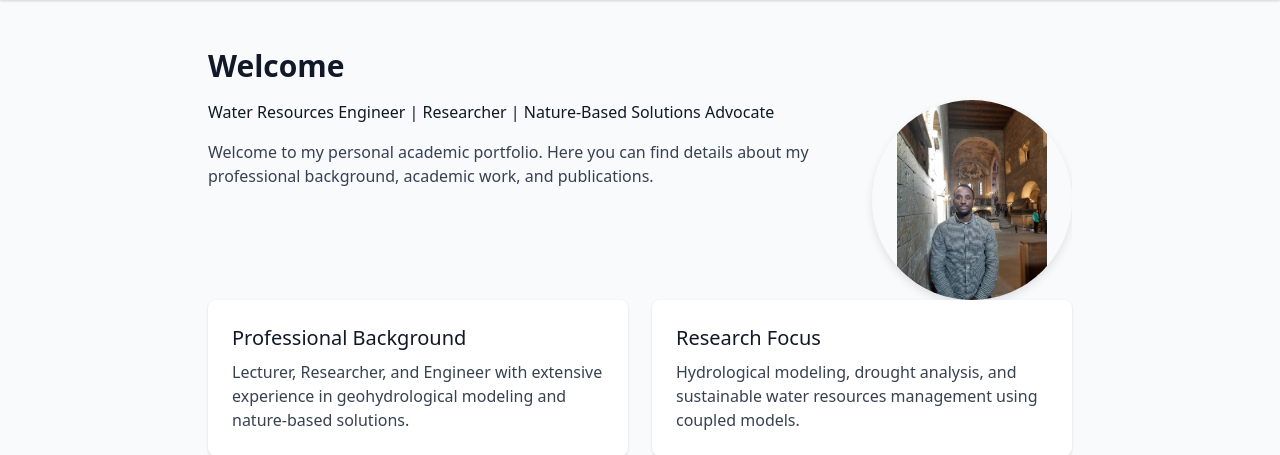
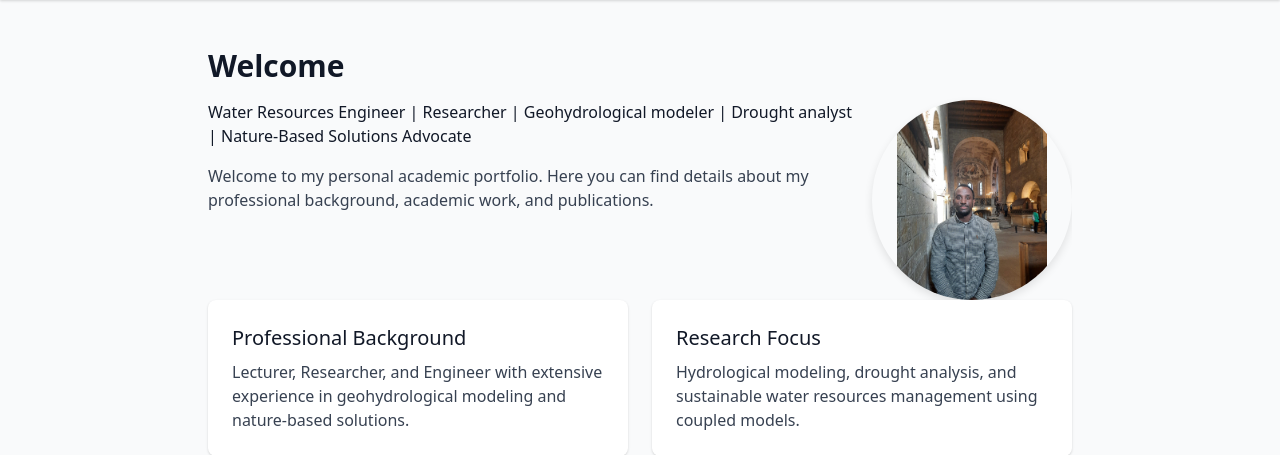
Before and after one commit to estifanosYimer/estifanos-website, a Flask app: page / in a window 1280 px wide. Shown: the part 80-535 px from the top of the page. Run offline with Flask 3, Linux system fonts and the light colour scheme.

Commit message:
Update index.html

```diff
--- a/templates/index.html
+++ b/templates/index.html
@@ -91,7 +91,7 @@
     <div class="image-container">
      <img src="/image/Estifanos_picture.jpeg" alt="Estifanos Addisu Yimer" style="display: none;">
     </div>
-    <p class="mb-4">Water Resources Engineer | Researcher | Nature-Based Solutions Advocate</p>
+    <p class="mb-4">Water Resources Engineer | Researcher | Geohydrological modeler | Drought analyst | Nature-Based Solutions Advocate</p>
     <p class="mb-6 text-gray-700">
      Welcome to my personal academic portfolio. Here you can find details
      about my professional background, academic work, and publications.
```
